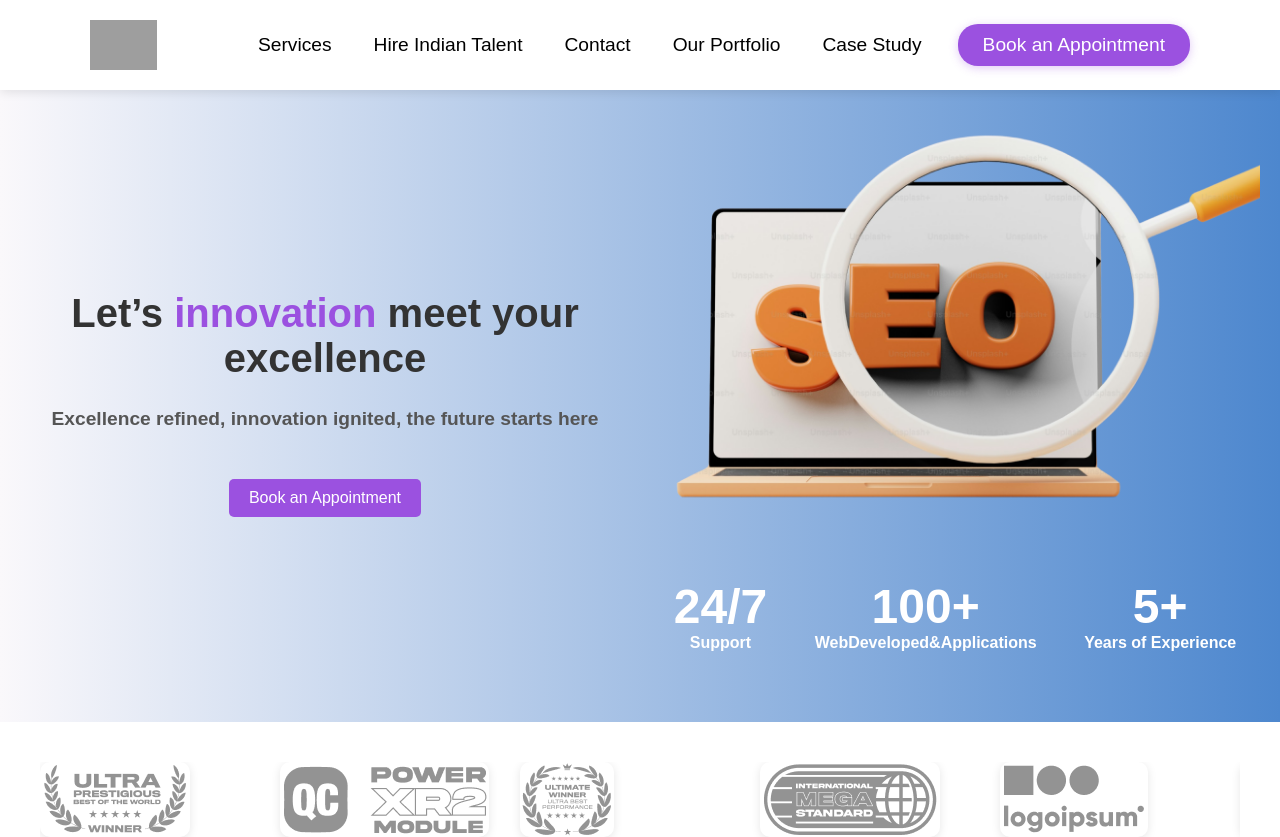
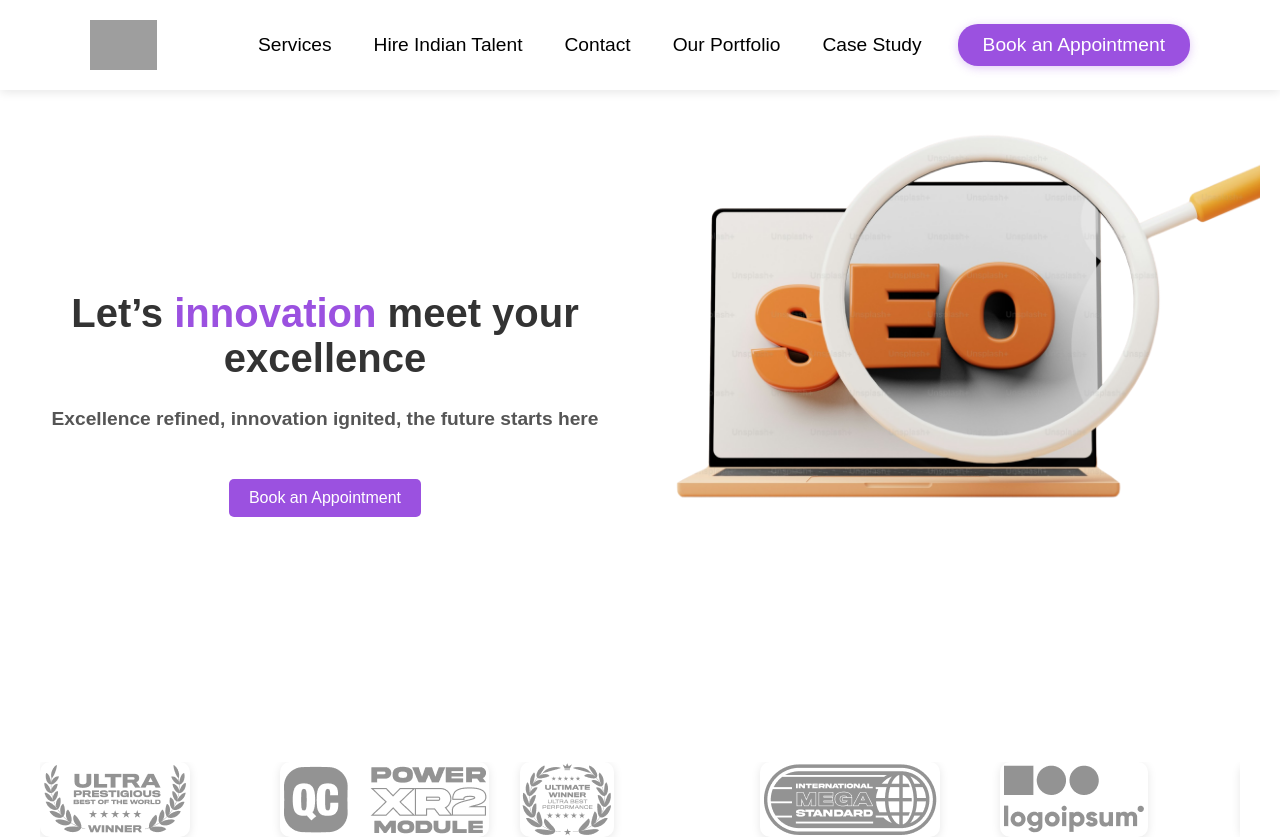
Before and after one commit to VJEEVANANTHAM/Phanom, a React (Create React App) app: page / in a window 1280 px wide. Shown: the top 837 px of the page. Built offline with nearby package versions, Linux system fonts and the light colour scheme; grey boxes are pictures that could not be loaded.

Commit message:
Update App.js

```diff
--- a/src/App.js
+++ b/src/App.js
@@ -197,7 +197,6 @@ const LandingPage = () => {
 </nav>
 
     <div style={{
-      background: 'linear-gradient(to right, rgb(250, 248, 251), rgb(77, 135, 206))',
       minHeight: '80vh',
       fontFamily: 'Poppins, sans-serif',
       fontWeight: 'bold',
```
